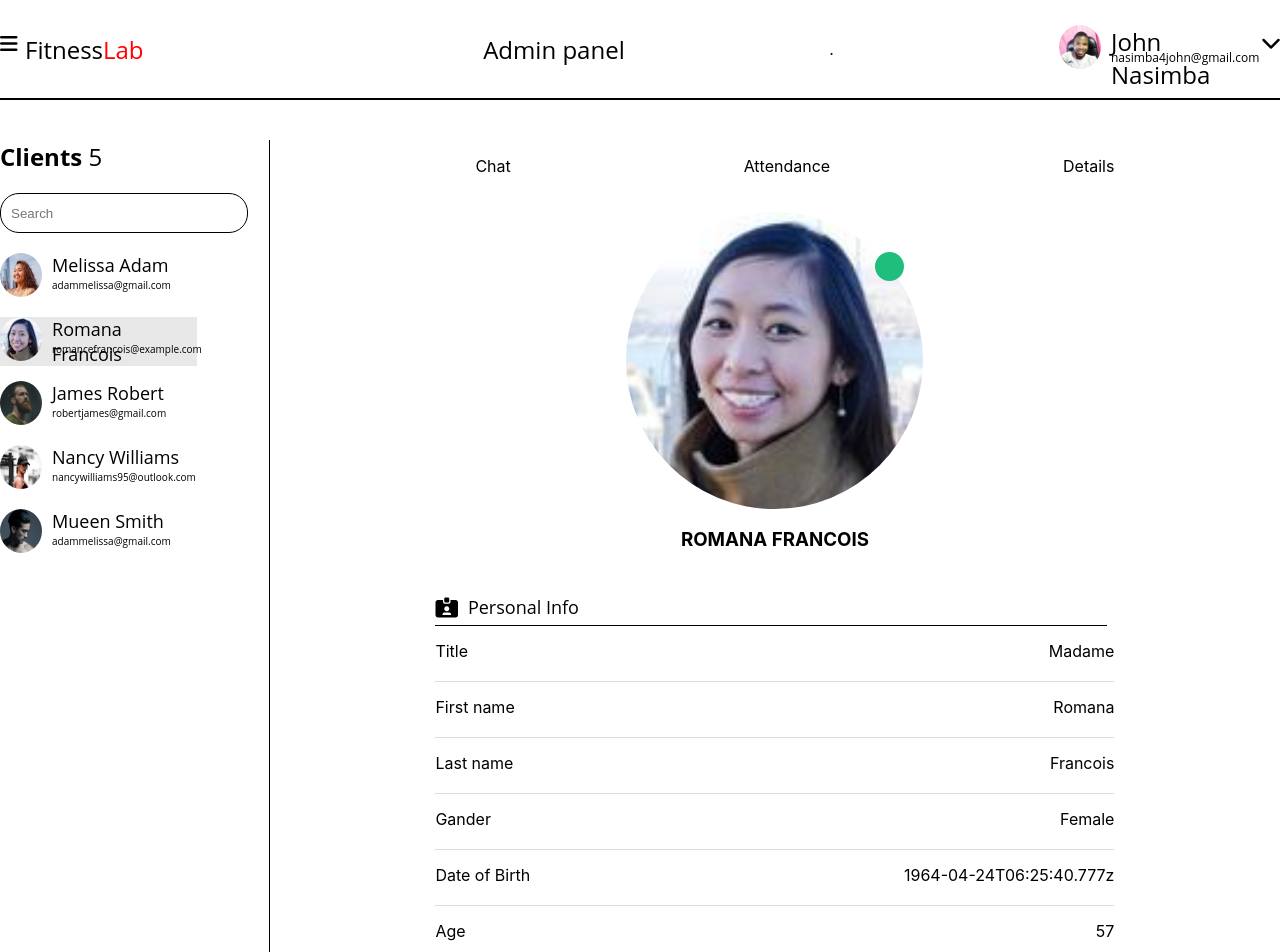
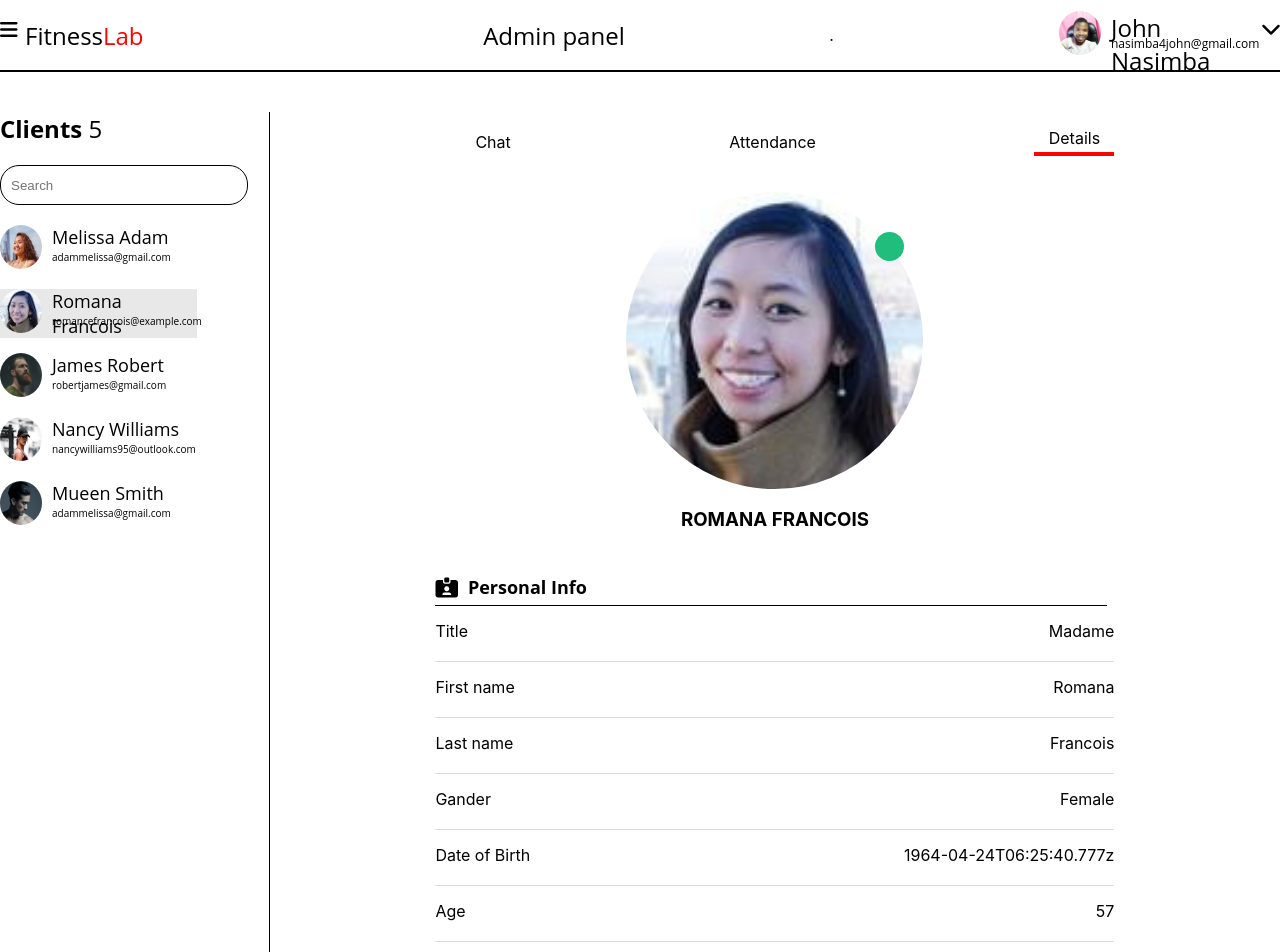
Before and after one commit to Johnnasimba/Admin-panel-clients-page, a React (Create React App) app: page / in a window 1280 px wide. Shown: the top 952 px of the page. Built offline with nearby package versions, Linux system fonts and the light colour scheme.

Commit message:
Updating profile styles

```diff
--- a/src/components/client-profile/client-profile.component.jsx
+++ b/src/components/client-profile/client-profile.component.jsx
@@ -9,7 +9,7 @@ const ClientProfile = ()  => {
             <ul className="profile-tabs" >
                 <li>Chat</li>
                 <li>Attendance</li>
-                <li>Details</li>
+                <li className="active">Details</li>
             </ul>
             <div className="profile-image-and-name">
                 <img src={process.env.PUBLIC_URL + '/images/romana francois.jpg'} alt="Nancy Williams" />
--- a/src/components/client-profile/client-profile.style.css
+++ b/src/components/client-profile/client-profile.style.css
@@ -39,6 +39,12 @@
 
     color: #000000;
 }
+.profile-tabs > .active{
+    width: 80px;
+    height: 24px;
+    text-align: center;
+    border-bottom: 4px solid rgba(255, 2, 2, 1);
+}
 .profile-image-and-name {
     position: relative;
     display: flex;
@@ -74,7 +80,8 @@
 .information-section > section{
     display: flex;
     flex-direction: column;
-    flex-wrap: wrap;
+    flex-wrap: nowrap;
+    margin-bottom: 15px;
 }
 section > .icon-and-title{
     display: flex;
@@ -86,8 +93,7 @@ section > .icon-and-title{
     border-bottom: 1px solid #000;
     margin-bottom: 15px;
 }
-.icon-and-title > i{
-}
+
 .icon-and-title > h5{
     width: 150px;
     height: 25px;
@@ -95,7 +101,7 @@ section > .icon-and-title{
 
     font-family: Open Sans;
     font-style: normal;
-    font-weight: normal;
+    font-weight: bold;
     font-size: 18px;
     line-height: 25px;
 
--- a/src/components/header/header.styles.css
+++ b/src/components/header/header.styles.css
@@ -6,10 +6,8 @@
     justify-content: space-between;
     align-items: center;
     width: 100%;
-    height: 98px;
+    height: 70px;
     border-bottom: 2px solid #000;
-    left: 36px;
-    top: 34px;
 }
 .menu-plus-logo {
     display: flex;
```
